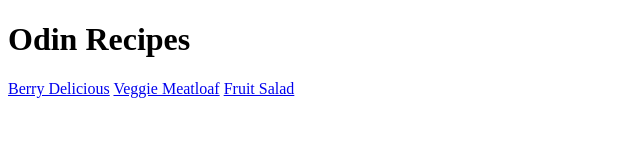
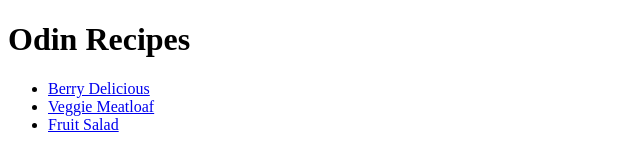
Before and after one commit to VeenceT/odin-recipes, a plain HTML site: page index.html in a window 1280 px wide. Shown: the whole page, without its empty margins (0-640 px from the left). Drawn offline with Linux system fonts and the light colour scheme.

Commit message:
Add index recipes in an unordered list

```diff
--- a/index.html
+++ b/index.html
@@ -8,9 +8,10 @@
 
   <body>
     <h1>Odin Recipes</h1>
-
-    <a href="./recipes/berry-delicious.html">Berry Delicious</a>
-    <a href="./recipes/veggie-meatloaf.html">Veggie Meatloaf</a>
-    <a href="./recipes/fruit-salad.html">Fruit Salad</a>
+    <ul>
+      <li><a href="./recipes/berry-delicious.html">Berry Delicious</a></li>
+      <li><a href="./recipes/veggie-meatloaf.html">Veggie Meatloaf</a></li>
+      <li><a href="./recipes/fruit-salad.html">Fruit Salad</a></li>
+    </ul>
   </body>
 </html>
```
